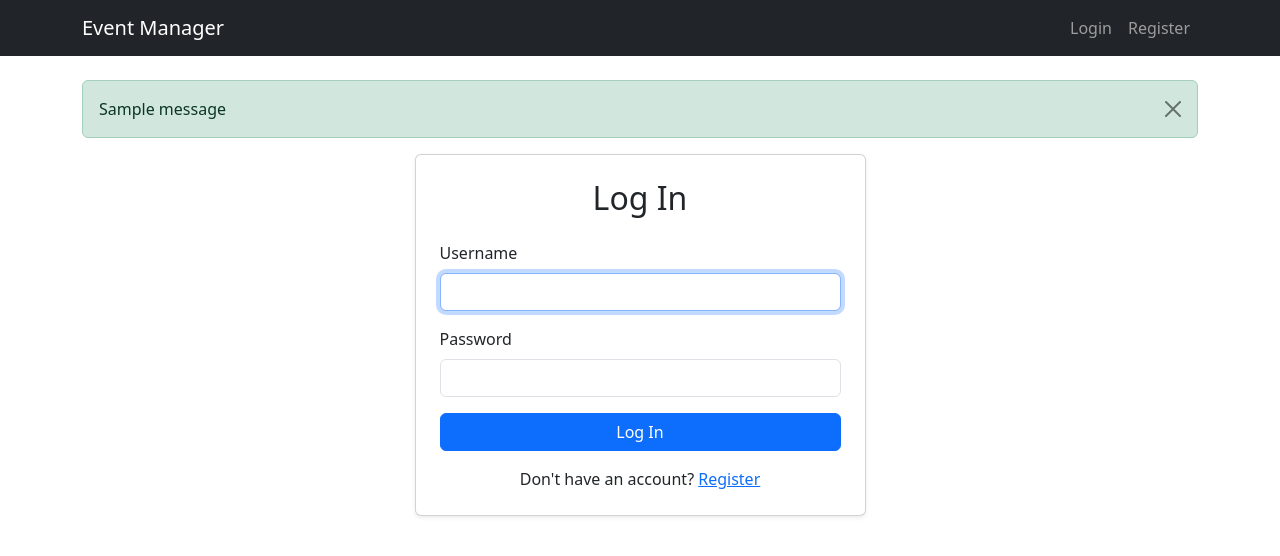
After one commit to tlovegrove3/sdev265-group4, a Django app: page /accounts/login/ in a window 1280 px wide. The commit adds this page. Shown: the top 556 px of the page. Run offline with Django 5.2, Linux system fonts and the light colour scheme; tables that the repository leaves empty hold one stand-in row (values such as "Sample post"); one stand-in notice (Sample message) is shown.

Commit message:
feat(accounts): add auth templates and navigation
Add registration form, login form, and Bootstrap navbar with
auth-aware navigation (logged-in vs logged-out state).

- Registration page with form validation and error display
- Login page with credential error handling
- Navbar shows username + logout (POST) when authenticated
- Navbar shows login + register links when anonymous
- Django messages block for flash notifications
- Updated events stub to use template (extends base.html)

<type>(<scope>): <short summary>

```diff
--- /dev/null
+++ b/accounts/templates/accounts/login.html
@@ -0,0 +1,46 @@
+{% extends "base.html" %}
+
+{% block title %}Login — Event Manager{% endblock %}
+
+{% block content %}
+<div class="row justify-content-center">
+    <div class="col-md-6 col-lg-5">
+        <div class="card shadow-sm">
+            <div class="card-body p-4">
+                <h2 class="card-title text-center mb-4">Log In</h2>
+                {% if form.errors %}
+                    <div class="alert alert-danger">
+                        Invalid username or password. Please try again.
+                    </div>
+                {% endif %}
+                <form method="post">
+                    {% csrf_token %}
+                    {% for field in form %}
+                        <div class="mb-3">
+                            <label for="{{ field.id_for_label }}" class="form-label">
+                                {{ field.label }}
+                            </label>
+                            {{ field }}
+                            {% for error in field.errors %}
+                                <div class="text-danger small">{{ error }}</div>
+                            {% endfor %}
+                        </div>
+                    {% endfor %}
+                    <button type="submit" class="btn btn-primary w-100">Log In</button>
+                </form>
+                <p class="text-center mt-3 mb-0">
+                    Don't have an account?
+                    <a href="{% url 'accounts:register' %}">Register</a>
+                </p>
+            </div>
+        </div>
+    </div>
+</div>
+{% endblock %}
+
+{% block extra_js %}
+<script>
+    document.querySelectorAll('input[type="text"], input[type="password"]')
+        .forEach(el => el.classList.add('form-control'));
+</script>
+{% endblock %}
--- a/events/urls.py
+++ b/events/urls.py
@@ -1,4 +1,4 @@
-from django.http import HttpResponse
+from django.shortcuts import render
 from django.urls import path
 
 app_name = "events"
@@ -6,7 +6,7 @@ app_name = "events"
 
 def event_list(request):
     """Placeholder — replaced in Phase 2 (REQ-12)."""
-    return HttpResponse("<h1>Events</h1><p>Coming soon.</p>")
+    return render(request, "events/event_list.html")
 
 
 urlpatterns = [
--- a/templates/base.html
+++ b/templates/base.html
@@ -3,21 +3,60 @@
 <head>
     <meta charset="UTF-8">
     <meta name="viewport" content="width=device-width, initial-scale=1.0">
-    <title>{% block title %}Event Manager{% endblock %}</title>
-    <link href="https://cdn.jsdelivr.net/npm/bootstrap@5.3.8/dist/css/bootstrap.min.css"
-          rel="stylesheet"
-          integrity="sha384-QWTKZyjpPEjISv5WaRU9OFeRpok6YcnS/1p8Ry4bGTsLCMiI5eR0oGP3aA3bZfs"
-          crossorigin="anonymous">
+    <title>{% block title %}G4 Event Optimizer{% endblock %}</title>
+    <link href="https://cdn.jsdelivr.net/npm/bootstrap@5.3.8/dist/css/bootstrap.min.css" rel="stylesheet" integrity="sha384-sRIl4kxILFvY47J16cr9ZwB07vP4J8+LH7qKQnuqkuIAvNWLzeN8tE5YBujZqJLB" crossorigin="anonymous">
     {% block extra_css %}{% endblock %}
 </head>
 <body>
+    <nav class="navbar navbar-expand-md navbar-dark bg-dark">
+        <div class="container">
+            <a class="navbar-brand" href="{% url 'events:event_list' %}">Event Manager</a>
+            <button class="navbar-toggler" type="button"
+                    data-bs-toggle="collapse" data-bs-target="#navbarNav">
+                <span class="navbar-toggler-icon"></span>
+            </button>
+            <div class="collapse navbar-collapse" id="navbarNav">
+                <ul class="navbar-nav ms-auto">
+                    {% if user.is_authenticated %}
+                        <li class="nav-item">
+                            <span class="nav-link text-light">{{ user.username }}</span>
+                        </li>
+                        <li class="nav-item">
+                            <form method="post" action="{% url 'accounts:logout' %}" class="d-inline">
+                                {% csrf_token %}
+                                <button type="submit" class="nav-link btn btn-link">Logout</button>
+                            </form>
+                        </li>
+                    {% else %}
+                        <li class="nav-item">
+                            <a class="nav-link" href="{% url 'accounts:login' %}">Login</a>
+                        </li>
+                        <li class="nav-item">
+                            <a class="nav-link" href="{% url 'accounts:register' %}">Register</a>
+                        </li>
+                    {% endif %}
+                </ul>
+            </div>
+        </div>
+    </nav>
+
     <main class="container mt-4">
+        {% if messages %}
+            {% for message in messages %}
+                <div class="alert alert-{{ message.tags }} alert-dismissible fade show" role="alert">
+                    {{ message }}
+                    <button type="button" class="btn-close" data-bs-dismiss="alert"></button>
+                </div>
+            {% endfor %}
+        {% endif %}
+
         {% block content %}{% endblock %}
     </main>
-
-    <script src="https://cdn.jsdelivr.net/npm/bootstrap@5.3.8/dist/js/bootstrap.bundle.min.js"
-            integrity="sha384-YvpcrYf0tY3lHB60NNkmXc5s9fDVZLESaAA55NDzOxhy9GkcIdslK1eN7N6jIeHz"
-            crossorigin="anonymous"></script>
+    <script src="https://cdn.jsdelivr.net/npm/bootstrap@5.3.8/dist/js/bootstrap.bundle.min.js" integrity="sha384-FKyoEForCGlyvwx9Hj09JcYn3nv7wiPVlz7YYwJrWVcXK/BmnVDxM+D2scQbITxI" crossorigin="anonymous"></script>
+    <script src="https://cdn.jsdelivr.net/npm/@popperjs/core@2.11.8/dist/umd/popper.min.js" integrity="sha384-I7E8VVD/ismYTF4hNIPjVp/Zjvgyol6VFvRkX/vR+Vc4jQkC+hVqc2pM8ODewa9r" crossorigin="anonymous">
+    </script>
+    <script src="https://cdn.jsdelivr.net/npm/bootstrap@5.3.8/dist/js/bootstrap.min.js" integrity="sha384-G/EV+4j2dNv+tEPo3++6LCgdCROaejBqfUeNjuKAiuXbjrxilcCdDz6ZAVfHWe1Y" crossorigin="anonymous">
+    </script>
     {% block extra_js %}{% endblock %}
 </body>
 </html>
```
Also changed, not shown: accounts/templates/accounts/register.html (added, +46 -0 lines), events/templates/events/event_list.html (added, +8 -0 lines).
